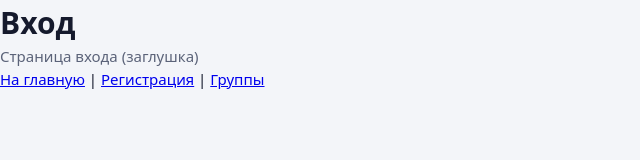
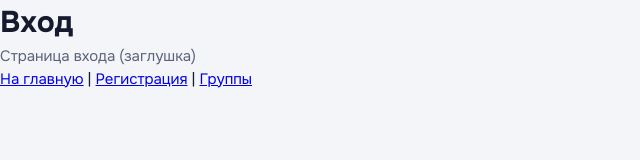
Before and after one commit to shimmerycoinage/studybuddy, a website built with Vite: page frontend/src/pages/login.html in a window 1280 px wide. Shown: the full height of the page, 0-640 px from the left. Built offline with nearby package versions, Linux system fonts and the light colour scheme.

Commit message:
Подключен шрифт Onest на всех страницах

```diff
--- a/frontend/src/pages/login.html
+++ b/frontend/src/pages/login.html
@@ -4,6 +4,9 @@
     <meta charset="UTF-8" />
     <meta name="viewport" content="width=device-width, initial-scale=1.0" />
     <title>StudyBuddy — Вход</title>
+    <link rel="preconnect" href="https://fonts.googleapis.com" />
+    <link rel="preconnect" href="https://fonts.gstatic.com" crossorigin />
+    <link href="https://fonts.googleapis.com/css2?family=Onest:wght@400;500;600;700&display=swap" rel="stylesheet" />
     <link rel="stylesheet" href="/src/styles/style.css" />
   </head>
   <body>
```
Also changed, not shown: frontend/src/pages/groups.html (+3 -0 lines), frontend/src/pages/register.html (+3 -0 lines).
